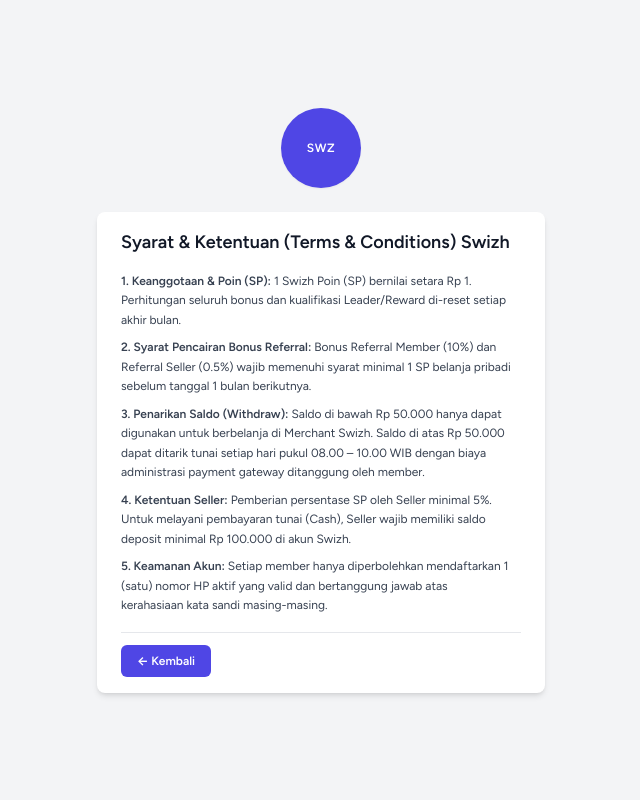
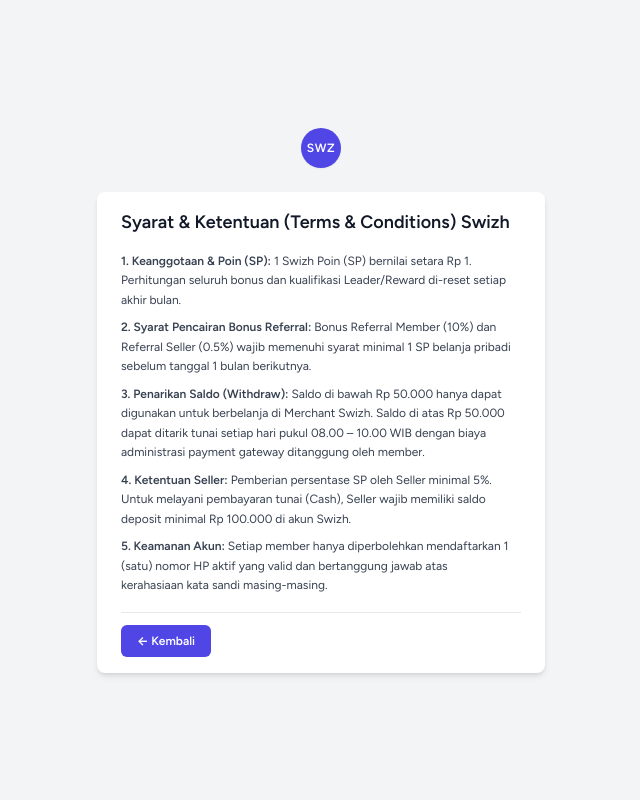
Before and after one commit to izunlaravel/Swizh, a Laravel app: page /terms in a window 1280 px wide. Shown: the whole page, without its empty margins (319-959 px from the left). Run offline with Laravel 12, Linux system fonts and the light colour scheme; data comes from the database, SQL or seed files in the repository; style sheets or scripts are compiled from the project's sources.

Commit message:
fix ukuran logo bulat 40x40px

```diff
--- a/resources/views/components/application-logo.blade.php
+++ b/resources/views/components/application-logo.blade.php
@@ -3,7 +3,7 @@
 @endphp
 
 @if($customLogo && file_exists(public_path($customLogo)))
-    <img src="{{ asset($customLogo) }}?v={{ filemtime(public_path($customLogo)) }}" alt="Logo Swizh" {{ $attributes->merge(['class' => 'h-10 w-10 rounded-full object-cover border border-gray-200 shadow-sm']) }}>
+    <img src="{{ asset($customLogo) }}?v={{ filemtime(public_path($customLogo)) }}" alt="Logo Swizh" style="width:40px;height:40px;min-width:40px;max-width:40px;border-radius:9999px;object-fit:cover;" class="border border-gray-200 shadow-sm">
 @else
-    <span {{ $attributes->merge(['class' => 'inline-flex items-center justify-center h-10 w-10 rounded-full bg-indigo-600 text-white font-black text-xs tracking-wider shadow-sm']) }}>SWZ</span>
+    <span style="width:40px;height:40px;border-radius:9999px;" class="inline-flex items-center justify-center bg-indigo-600 text-white font-black text-xs tracking-wider shadow-sm">SWZ</span>
 @endif
```
